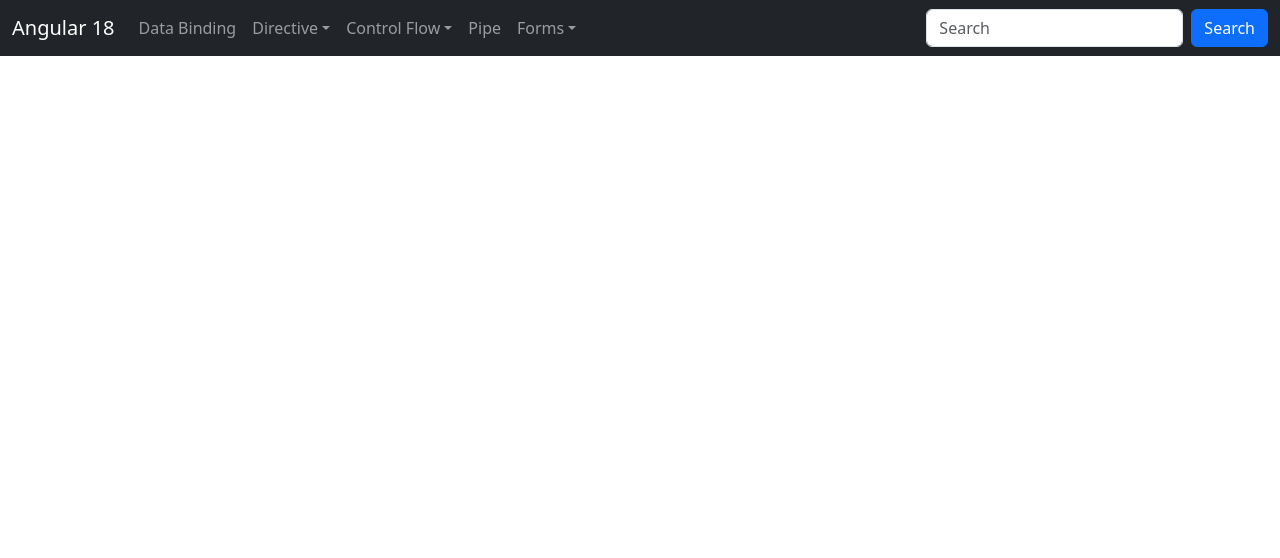
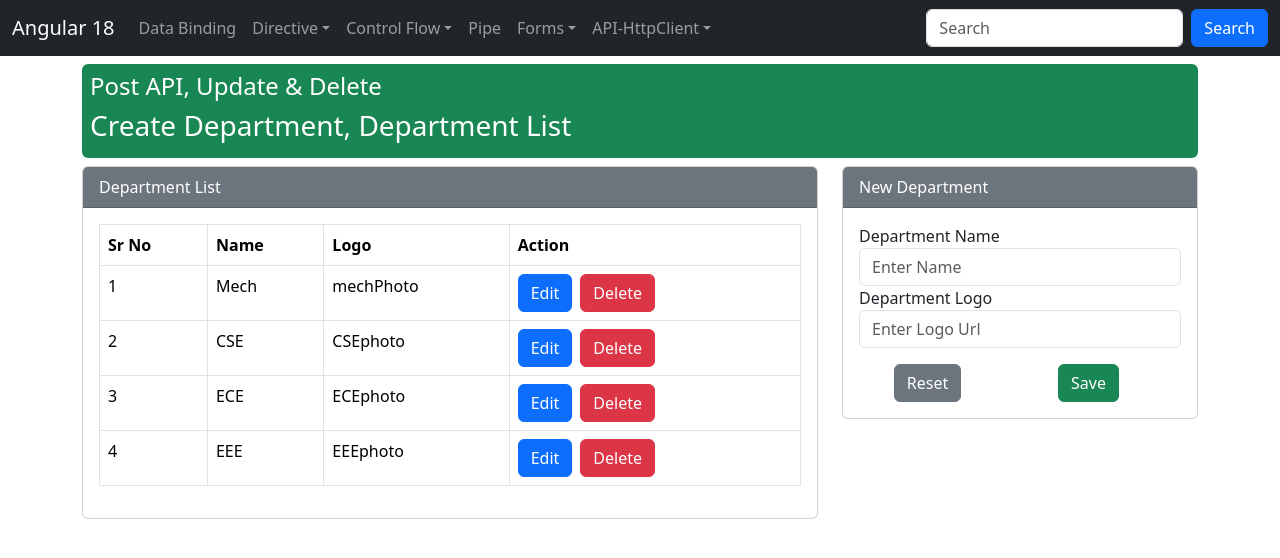
Before and after one commit to sanketbelkhede/angular_18, an Angular app: page /post-api in a window 1280 px wide. Before the commit this address led to /. Shown: the top 558 px of the page. Built offline with nearby package versions, Linux system fonts and the light colour scheme.

Commit message:
api-integration

```diff
--- a/src/app/app.component.html
+++ b/src/app/app.component.html
@@ -90,6 +90,14 @@
             <li><a class="dropdown-item" routerLink="reactive-form">Reactive Form</a></li>
           </ul>
         </li>
+        <li class="nav-item dropdown">
+          <a class="nav-link dropdown-toggle" href="#" role="button" data-bs-toggle="dropdown">API-HttpClient</a>
+          <ul class="dropdown-menu">
+            <li><a class="dropdown-item" routerLink="get-api">Get API</a></li>
+            <li><a class="dropdown-item" routerLink="post-api">Post API</a></li>
+            <li><a class="dropdown-item" routerLink="get-api">Get API</a></li>
+          </ul>
+        </li>
       </ul>
       <form class="d-flex">
         <input class="form-control me-2" type="text" placeholder="Search">
--- a/src/app/app.config.ts
+++ b/src/app/app.config.ts
@@ -3,7 +3,8 @@
 
 import { routes } from './app.routes';
 import { provideClientHydration } from '@angular/platform-browser';
+import {provideHttpClient} from "@angular/common/http";
 
 export const appConfig: ApplicationConfig = {
-  providers: [provideZoneChangeDetection({ eventCoalescing: true }), provideRouter(routes), provideClientHydration()]
+  providers: [provideHttpClient(),provideZoneChangeDetection({ eventCoalescing: true }), provideRouter(routes), provideClientHydration()]
 };
--- /dev/null
+++ b/src/app/components/apiIntigration/get-api/get-api.component.html
@@ -0,0 +1,30 @@
+<div class="row pt-3">
+    <div class="col-2">
+        <button class="btn btn-success" (click)="getAllUsers()">Get Users</button>
+    </div>
+    <div class="col-3">
+        @if(userList.length!=0) {
+            <select class="form-select">
+                @for (item of userList; track $index) {
+                    <option value="{{item.id}}">{{item.name}}</option>
+                }
+            </select>
+        }
+
+    </div>
+</div>
+<div class="row pt-3">
+    <div class="col-2">
+        <button class="btn btn-success" (click)="getAllCustomers()">Get Customers</button>
+    </div>
+    <div class="col-3">
+        @if(customerList.length!=0) {
+            <select class="form-select">
+                @for (item of customerList; track $index) {
+                    <option value="{{item.id}}">{{item.name}}</option>
+                }
+            </select>
+        }
+
+    </div>
+</div>
--- /dev/null
+++ b/src/app/components/apiIntigration/get-api/get-api.component.ts
@@ -0,0 +1,34 @@
+import { Component } from '@angular/core';
+import {HttpClient} from "@angular/common/http";
+import {CommonModule} from "@angular/common";
+
+@Component({
+  selector: 'app-get-api',
+  standalone: true,
+  imports: [],
+  templateUrl: './get-api.component.html',
+  styleUrl: './get-api.component.css'
+})
+export class GetAPIComponent {
+
+  userList: any [] = [];
+  customerList: any [] = [];
+
+  constructor(private http: HttpClient) {
+  }
+
+  getAllUsers() {
+    this.http.get("https://jsonplaceholder.typicode.com/users").subscribe((res:any) => {
+      this.userList = res;
+    })
+  }
+
+  getAllCustomers() {
+    //fake API
+    this.http.get("https://projectapi.gerasim.in/api/RealEstate/GetAllCustomers").subscribe((res:any)=>{
+      this.customerList = res.data
+    }, error => {
+      console.log(error);
+    })
+  }
+}
--- /dev/null
+++ b/src/app/components/apiIntigration/post-api/post-api.component.html
@@ -0,0 +1,73 @@
+<div class="mt-2 p-2 bg-success text-white rounded">
+  <h4>Post API, Update & Delete</h4>
+  <h3>Create Department, Department List</h3>
+</div>
+<div class="row pt-2">
+  <div class="col-8">
+    <div class="card">
+      <div class="card-header bg-secondary text-white">
+        Department List
+      </div>
+      <div class="card-body">
+        <div class="row">
+          <div class="col-12">
+            <table class="table table-bordered">
+              <thead>
+              <tr>
+                <th>Sr No</th>
+                <th>Name</th>
+                <th>Logo</th>
+                <th>Action</th>
+              </tr>
+              </thead>
+              <tbody>
+              @for (item of departmentList; track $index) {
+                <tr>
+                  <td>{{$index + 1}}</td>
+                  <td>{{item.departmentName}}</td>
+                  <td>{{item.departmentLogo}}</td>
+                  <td>
+                    <button class="btn btn-primary" (click)="onEdit(item)">Edit</button>
+                    <button class="btn btn-danger mx-2" (click)="onDelete(item.departmentId)">Delete</button>
+                  </td>
+                </tr>
+              }
+              </tbody>
+            </table>
+          </div>
+        </div>
+      </div>
+    </div>
+  </div>
+  <div class="col-4">
+    <div class="card">
+      <div class="card-header bg-secondary text-white">
+        New Department
+      </div>
+      <div class="card-body">
+        <div class="row">
+          <div class="col-12">
+            <label for="">Department Name</label>
+            <input type="text" [(ngModel)]="departmentObj.departmentName" class="form-control" placeholder="Enter Name">
+          </div>
+          <div class="col-12">
+            <label for="">Department Logo</label>
+            <input type="text" [(ngModel)]="departmentObj.departmentLogo" class="form-control" placeholder="Enter Logo Url">
+          </div>
+          <div class="row pt-3">
+            <div class="col-6 text-center">
+              <button class="btn btn-secondary">Reset</button>
+            </div>
+            <div class="col-6 text-center">
+              @if (departmentObj.departmentId == "") {
+                <button class="btn btn-success" (click)="onSave()">Save</button>
+              } @else {
+                <button class="btn btn-warning" (click)="onUpdate()">Update</button>
+              }
+            </div>
+          </div>
+        </div>
+      </div>
+    </div>
+  </div>
+</div>
--- /dev/null
+++ b/src/app/components/apiIntigration/post-api/post-api.component.ts
@@ -0,0 +1,96 @@
+import {Component, inject} from '@angular/core';
+import {HttpClient} from "@angular/common/http";
+import {FormsModule} from "@angular/forms";
+import {iterator} from "rxjs/internal/symbol/iterator";
+
+@Component({
+  selector: 'app-post-api',
+  standalone: true,
+  imports: [
+    FormsModule
+  ],
+  templateUrl: './post-api.component.html',
+  styleUrl: './post-api.component.css'
+})
+export class PostAPIComponent {
+
+  departmentList: any [] = [
+    {departmentId: 1, departmentName: 'Mech ', departmentLogo: 'mechPhoto'},
+    {departmentId: 2, departmentName: 'CSE', departmentLogo: 'CSEphoto'},
+    {departmentId: 3, departmentName: 'ECE', departmentLogo: 'ECEphoto'},
+    {departmentId: 4, departmentName: 'EEE', departmentLogo: 'EEEphoto'}
+  ];
+
+  departmentObj:any = {
+    "departmentId": 0,
+    "departmentName": "",
+    "departmentLogo": ""
+  };
+
+
+  http = inject(HttpClient);
+
+  // constructor(private http: HttpClient) {
+  // }
+
+  reset() {
+    this.departmentObj = {
+      "departmentId": "",
+      "departmentName": "",
+      "departmentLogo": ""
+    }
+  }
+
+  onSave() {
+    // this.http.post("https://projectapi.gerasim.in/api/Complaint/AddNewDepartment", this.departmentObj).subscribe((res:any)=>{
+    //   if(res.result) {
+    //     alert("Department added successfully.");
+    //   }else {
+    //     alert(res.message);
+    //   }
+    //
+    // })
+    this.departmentObj.departmentId = "0";
+    this.departmentList.push(this.departmentObj);
+    alert("Added Successfully!");
+    this.reset();
+
+  }
+
+  onEdit(data: any) {
+    this.departmentObj = data;
+  }
+
+  onDelete(id: number) {
+    const isDelete = confirm("Are you sure you want to delete?");
+    if (isDelete) {
+      for(let department of this.departmentList) {
+        if(department.departmentId === id) {
+          this.departmentList.splice(department, 1);
+        }
+      }
+      // this.http.delete("https://projectapi.gerasim.in/api/Complaint/DeletedepartmentBydepartmentId?departmentId=" + id).subscribe((res:any)=>{
+      //   if(res.result) {
+      //     alert("Department Updated successfully.");
+      //   }else {
+      //     alert(res.message);
+      //   }
+      //
+      // })
+    }
+
+  }
+
+  onUpdate() {
+    // this.http.post("https://projectapi.gerasim.in/api/Complaint/UpdateDepartment", this.departmentObj).subscribe((res:any)=>{
+    //   if(res.result) {
+    //     alert("Department Updated successfully.");
+    //   }else {
+    //     alert(res.message);
+    //   }
+    //
+    // })
+    this.reset();
+  }
+
+}
```
Also changed, not shown: src/app/app.routes.ts (+10 -0 lines), src/app/components/apiIntigration/get-api/get-api.component.css (added), src/app/components/apiIntigration/post-api/post-api.component.css (added), 2 other files (tests, documents, lock files or other folders).
